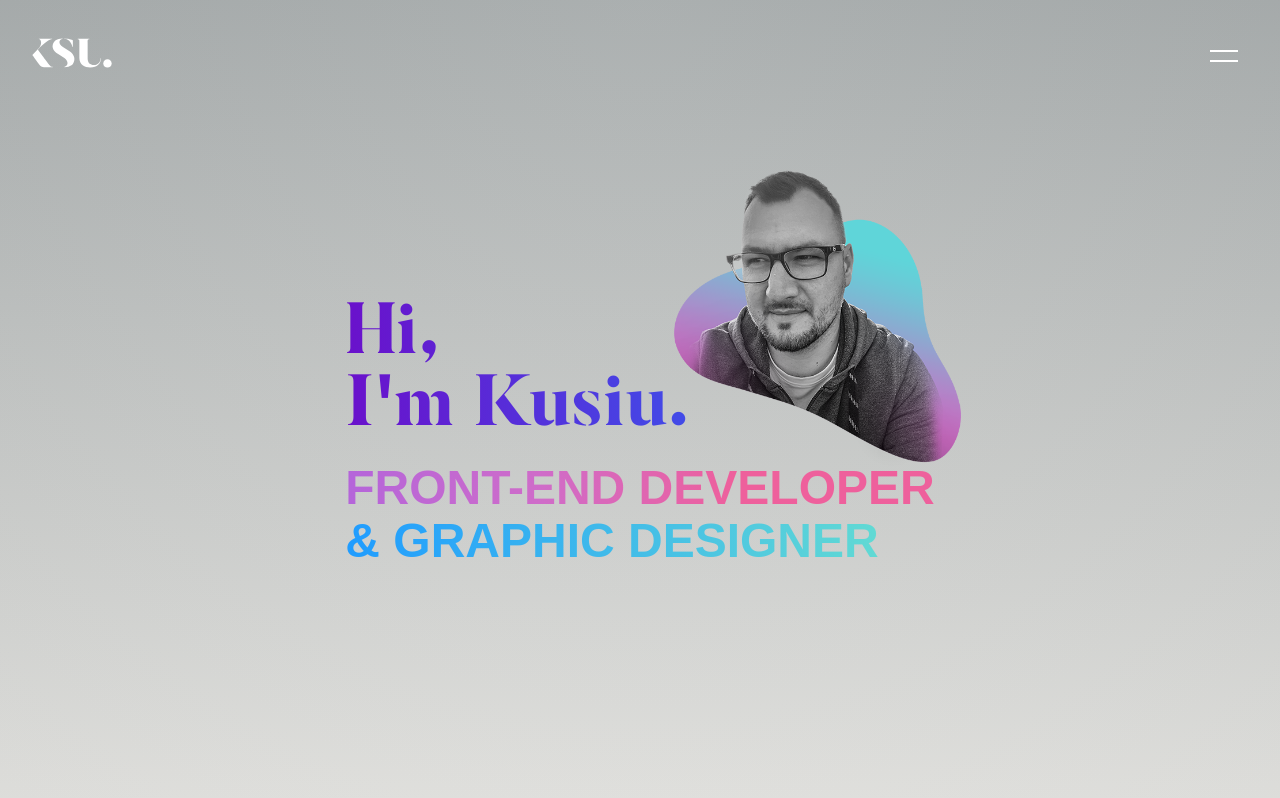
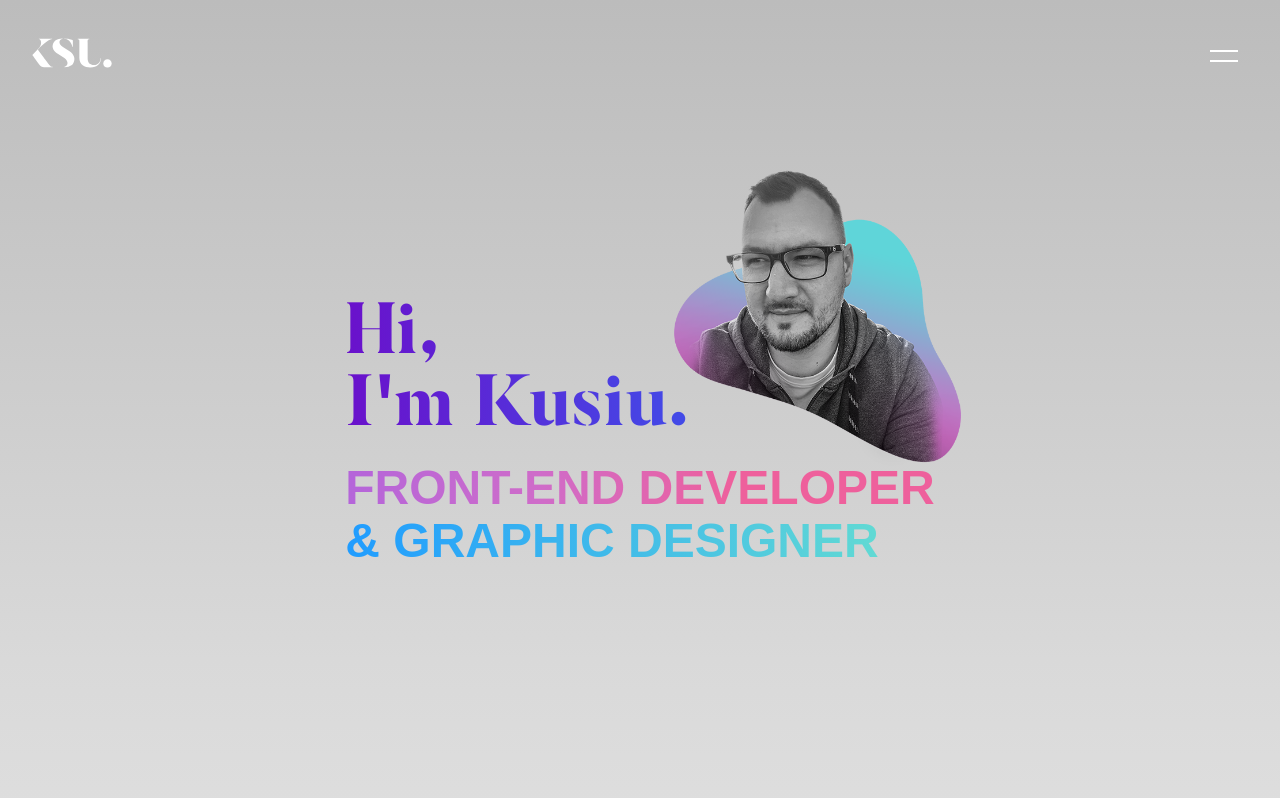
Before and after one commit to lukaszkus/lk-portfolio, a React (Create React App) app: page / in a window 1280 px wide. Shown: the top 798 px of the page. Built offline with nearby package versions, Linux system fonts and the light colour scheme.

Commit message:
updated bg colors

```diff
--- a/src/components/Header.jsx
+++ b/src/components/Header.jsx
@@ -13,18 +13,18 @@ const HeaderContainer = styled.header`
   justify-content: center;
   align-items: center;
   overflow: hidden;
-  background-color: #e4e4e1;
-  background-image: radial-gradient(
-      at top center,
-      rgba(255, 255, 255, 0.03) 0%,
-      rgba(0, 0, 0, 0.03) 100%
-    ),
-    linear-gradient(
-      to top,
-      rgba(255, 255, 255, 0.1) 0%,
-      rgba(143, 152, 157, 0.6) 100%
-    );
-  background-blend-mode: normal, multiply;
+  // background-color: #e4e4e1;
+  // background-image: radial-gradient(
+  //     at top center,
+  //     rgba(255, 255, 255, 0.03) 0%,
+  //     rgba(0, 0, 0, 0.03) 100%
+  //   ),
+  //   linear-gradient(
+  //     to top,
+  //     rgba(255, 255, 255, 0.1) 0%,
+  //     rgba(143, 152, 157, 0.6) 100%
+  //   );
+  // background-blend-mode: normal, multiply;
 `;
 
 const TitleContainer = styled.div`
@@ -36,16 +36,21 @@ const TitleContainer = styled.div`
   }
 
   img {
-    width: 60%;
+    width: 65%;
     height: auto;
     position: absolute;
-    top: -20px;
+    top: -30px;
     right: 0;
 
     @media ${breakpoint.tablet} {
       width: 50%;
       top: -70px;
       right: -30px;
+    }
+
+    @media ${breakpoint.desktopXL} {
+      top: -100px;
+      right: -50px;
     }
   }
 `;
@@ -117,7 +122,8 @@ function Header() {
         <img src={images.me} alt="Me" data-aos="fade-down" />
         <HeaderTitle data-aos="fade-up" data-aos-duration="300">
           Hi,
-          <br /> I'm Kusiu.
+          <br />
+          I'm Kusiu.
         </HeaderTitle>
         <HeaderSubtitle>
           <SubtitleWrapper>
--- a/src/components/Portfolio.jsx
+++ b/src/components/Portfolio.jsx
@@ -7,27 +7,27 @@ const PContainer = styled.section.attrs((props) => ({
   id: props.id,
 }))`
   display: grid;
-  gap: 2rem;
-  padding: 2rem 2rem;
+  // gap: 2rem;
+  // padding: 2rem 2rem;
   overflow: hidden;
   margin-bottom: 2rem;
-  background-image: linear-gradient(to top, #cfd9df 0%, #e2ebf0 100%);
+  // background-image: linear-gradient(45deg, #93a5cf 0%, #e4efe9 100%);
   position: relative;
 
   @media ${breakpoint.tablet} {
     grid-template-columns: repeat(2, 1fr);
-    gap: 2rem;
+    // gap: 2rem;
 
-    padding: 3rem;
+    // padding: 3rem;
   }
 
   @media ${breakpoint.desktop} {
     grid-template-columns: repeat(3, 1fr);
-    padding: 6rem;
+    // padding: 6rem;
   }
 
   @media ${breakpoint.desktopXL} {
-    gap: 4rem;
+    // gap: 4rem;
   }
 `;
 
@@ -104,8 +104,7 @@ function Portfolio() {
             <PBox
               bgColor={item.bgColor}
               transform={item.transform}
-              height={item.height}
-            >
+              height={item.height}>
               <PBoxImg src={item.cover} alt={item.title}></PBoxImg>
               <PBoxOverlay overlayColor={item.overlayColor}>
                 <PBoxText>
--- a/src/style.css
+++ b/src/style.css
@@ -16,5 +16,21 @@
 body {
   font-family: "ButlerStencil";
   position: relative;
-  background-image: linear-gradient(135deg, #f5f7fa 0%, #c3cfe2 100%);
+  /* background-image: linear-gradient(135deg, #f5f7fa 0%, #c3cfe2 100%); */
+  /* background: linear-gradient(-180deg, #bcc5ce 0%, #929ead 98%),
+    radial-gradient(
+      at top left,
+      rgba(255, 255, 255, 0.3) 0%,
+      rgba(0, 0, 0, 0.3) 100%
+    );
+  background-blend-mode: screen; */
+  background-image: linear-gradient(
+    to top,
+    lightgrey 0%,
+    lightgrey 1%,
+    #e0e0e0 26%,
+    #efefef 48%,
+    #d9d9d9 75%,
+    #bcbcbc 100%
+  );
 }
```
